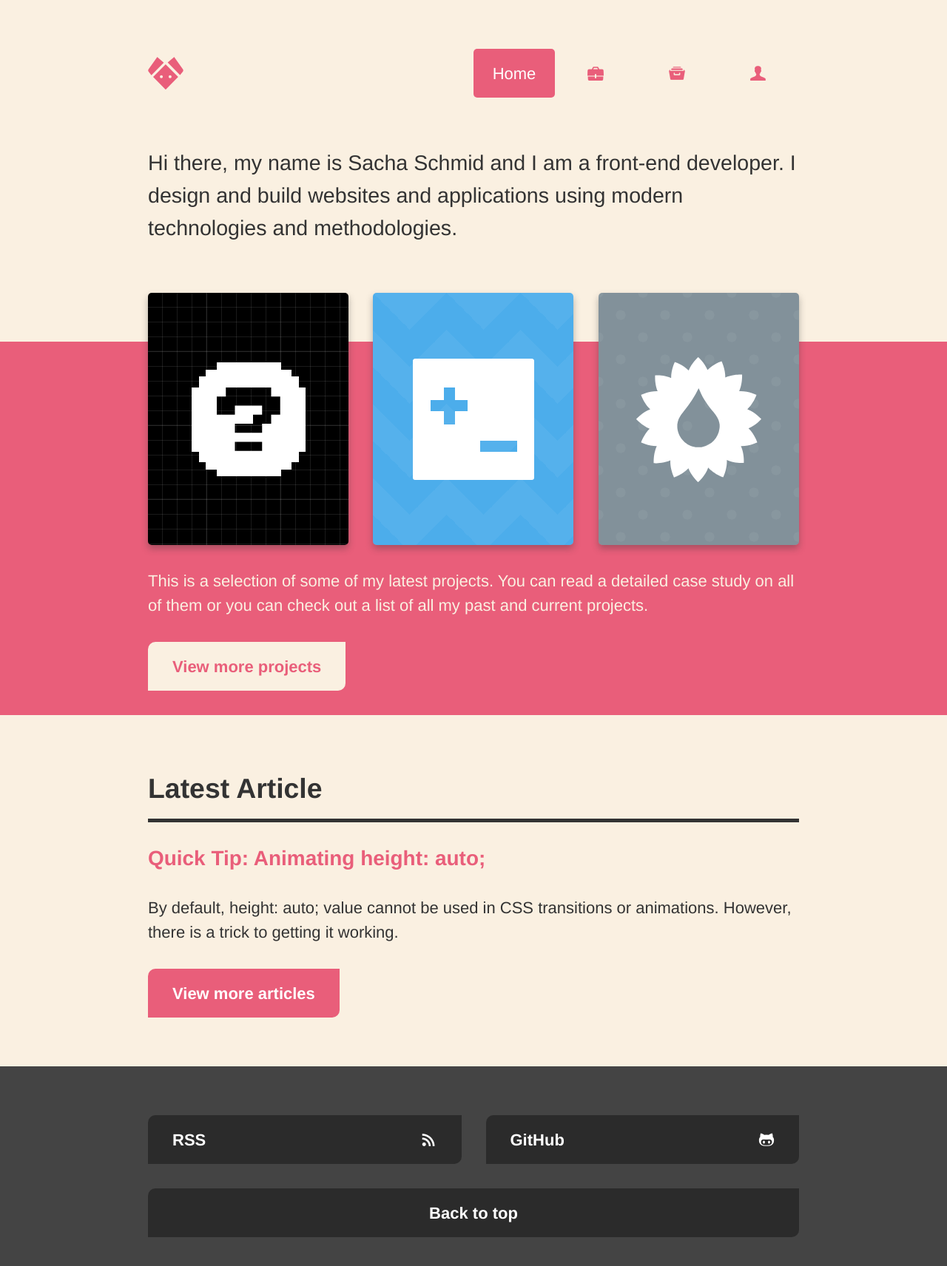
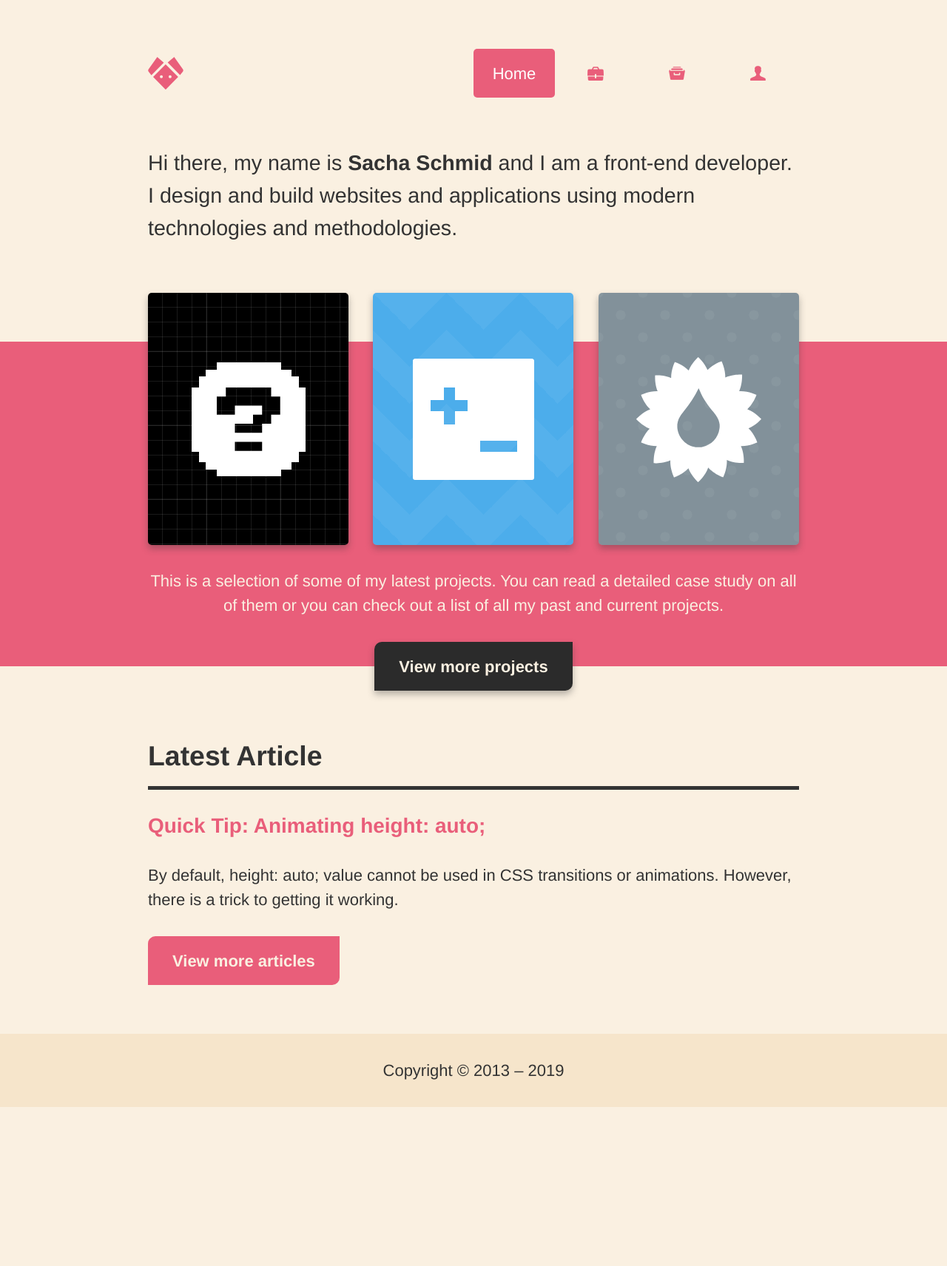
Before and after one commit to RadLikeWhoa/radlikewhoa.github.io, a Gatsby site: page / in a window 1280 px wide. Shown: the whole page at 74% size. After the commit the page ends 1497 px from the top, so only its background shows below. Built offline with nearby package versions, Linux system fonts and the light colour scheme; Gatsby itself is replaced by a stand-in of ours; some packages are replaced by stand-ins of ours.

Commit message:
Update site design

```diff
--- a/src/components/footer.js
+++ b/src/components/footer.js
@@ -37,23 +37,7 @@ const scrollToTop = e => {
 const Footer = () => (
   <footer className="site-footer">
     <div className="wrap">
-      <div data-grid>
-        <div data-col="1-2">
-          <a href="/feed.xml" data-button="block dark" title="RSS feed for all articles on this site">
-            <span data-icon="rss"></span><span className="label opt-label">RSS</span>
-          </a>
-        </div>
-        <div data-col="1-2">
-          <a href="https://github.com/RadLikeWhoa/radlikewhoa.github.io" data-button="block dark" title="GitHub repository for this site">
-            <span data-icon="github"></span><span className="label opt-label">GitHub</span>
-          </a>
-        </div>
-        <div data-col>
-          <a href="#top" id="topLink" data-button="center dark" onClick={scrollToTop}>
-            <span className="label">Back to top</span>
-          </a>
-        </div>
-      </div>
+      Copyright © 2013 – {new Date().getFullYear()}
     </div>
   </footer>
 )
--- a/src/pages/index.js
+++ b/src/pages/index.js
@@ -13,7 +13,7 @@ class Index extends React.Component {
       <Layout>
         <SEO title="Home" />
     		<section className="home-section wrap">
-    		  <p className="site-intro hero-text">Hi there, my name is Sacha Schmid and I am a front-end developer. I design and build websites and applications using modern technologies and methodologies.</p>
+    		  <p className="site-intro hero-text">Hi there, my name is <b>Sacha Schmid</b> and I am a front-end developer. I design and build websites and applications using modern technologies and methodologies.</p>
     		</section>
     		<section className="home-section alt-section">
     		  <div className="wrap">
@@ -29,8 +29,8 @@ class Index extends React.Component {
     					})}
             </div>
             <p>This is a selection of some of my latest projects. You can read a detailed case study on all of them or you can check out a list of all my past and current projects.</p>
-            <div className="">
-        			<Link to="/projects" data-button>
+            <div className="button-wrapper">
+        			<Link to="/projects" data-button="dark">
         				<span className="label">View more projects</span>
         			</Link>
             </div>
--- a/src/pages/projects/index.js
+++ b/src/pages/projects/index.js
@@ -39,7 +39,7 @@ class Projects extends React.Component {
 						const start = +node.frontmatter.date.split('.').splice(-1).pop()
 
 						return (
-							<article className="post-inline">
+							<article className="post-inline project-inline">
 							  <div data-grid>
 							    <div data-col="M1-3">
 							      <a href={node.frontmatter.path} className="project-link">
@@ -54,7 +54,6 @@ class Projects extends React.Component {
 										<ul data-tags>
 											{node.frontmatter.tags.map(tag => <li className="tag">{tag}</li>)}
 										</ul>
-							      <a href={node.frontmatter.path}>Read more &raquo;</a>
 							    </div>
 							  </div>
 							</article>
--- a/src/pages/projects/what-the-fuck-should-i-watch-tonight/index.md
+++ b/src/pages/projects/what-the-fuck-should-i-watch-tonight/index.md
@@ -44,7 +44,7 @@ We went on to collect a list of basic emotions that a movie might make you feel.
 
 <figure>
   <img src="search.png">
-  <figcaption data-marginalia="right">Search functionality is using <abbr title="The Movie Database">TMDB</abbr> data. Movies are only added to our own database if they are not already present.</figcaption>
+  <figcaption data-marginalia="right">Search functionality using <abbr title="The Movie Database">TMDB</abbr> data. Movies are only added to our own database if they are not already present.</figcaption>
 </figure>
 
 All movies are added by the users. They can search for a movie by its name and then save a rating for it. If the movie is already present in the database only the rating is saved, otherwise all the necessary details for the movie are saved as well. All data is pulled from The Movie Database.
--- a/src/styles/_buttons.scss
+++ b/src/styles/_buttons.scss
@@ -4,7 +4,7 @@
   padding: 0.75em 1.5em;
   margin-bottom: 0;
   font-weight: bold;
-  color: #fff;
+  color: $main;
   background-color: $highlight;
   border-radius: 10px 0;
   border-bottom: 0;
--- a/src/styles/_footer.scss
+++ b/src/styles/_footer.scss
@@ -1,8 +1,8 @@
 .site-footer {
-  padding: 3em 0 1.5em;
+  padding: 1.5em 0;
   margin-top: -1.5em;
-  color: $main;
-  background-color: $footer;
+  text-align: center;
+  background-color: darken($main, 5%);
 
   [data-grid] {
     flex-wrap: wrap;
--- a/src/styles/_general.scss
+++ b/src/styles/_general.scss
@@ -17,7 +17,7 @@ figure {
 body {
   margin: 0;
   color: $default;
-  background-color: #faf0e1;
+  background-color: $main;
 }
 
 .wrap {
@@ -43,9 +43,10 @@ body {
 }
 
 .alt-section {
-  padding: 0 1.5em 1.5em;
-  margin: 6em -3em 3em;
+  padding: 0 1.5em 2em;
+  margin: 6em -3em 4em;
   color: $main;
+  text-align: center;
   background-color: $highlight;
 
   [data-col] {
@@ -53,19 +54,13 @@ body {
   }
 
   [data-button] {
-    color: $highlight;
-    background-color: $main;
+    box-shadow: 0 5px 10px rgba($default, 0.35);
+  }
+}
 
-    &:hover,
-    &:focus {
-      background-color: darken($main, 5%);
-    }
-
-    &::after,
-    &::before {
-      border-color: $main;
-    }
-  }
+.button-wrapper {
+  margin-bottom: -3.5em;
+  text-align: center;
 }
 
 .section-heading {
--- a/src/styles/_header.scss
+++ b/src/styles/_header.scss
@@ -96,7 +96,7 @@
 .menu-toggle {
   @include up-to(m) {
     color: $highlight;
-    background-color: #fff;
+    background-color: $main;
     transition: background-color 0.25s ease-in-out;
     will-change: background-color;
 
@@ -114,7 +114,7 @@
 
     &:hover,
     &:focus {
-      background-color: darken(#fff, 3%);
+      background-color: darken($main, 3%);
     }
 
     [data-icon] {
@@ -195,7 +195,7 @@
 
       .label {
         transform: translateY(0);
-        color: #fff;
+        color: $main;
         opacity: 1;
 
         .is-alternate & {
--- a/src/styles/_images.scss
+++ b/src/styles/_images.scss
@@ -2,9 +2,8 @@ figure {
   position: relative;
   margin-left: -1.5em;
   margin-right: -1.5em;
-}
 
-figure img {
+  img {
     display: block;
     max-width: 100%;
     height: auto;
@@ -19,6 +18,11 @@ figure img {
     }
   }
 
+  .gatsby-resp-image-background-image {
+    border-radius: 3px;
+  }
+}
+
 figcaption {
   margin: 0 2em;
   text-align: center;
--- a/src/styles/_posts.scss
+++ b/src/styles/_posts.scss
@@ -1,5 +1,15 @@
 .post-full {
   margin-bottom: 1.5em;
+
+  figure {
+    counter-increment: figures;
+  }
+
+  figcaption::before {
+    content: "Fig. " counter(figures);
+    font-weight: bold;
+    margin-right: 0.25em;
+  }
 }
 
 .post-inline,
@@ -66,9 +76,6 @@
 
   position: relative;
   padding: 0.75em;
-  margin: -1.5em 1.75em -1em;
+  margin: 0.25em 1.25em -1em;
   font-size: 0.75em;
-  text-align: center;
-  background-color: $main;
-  border-radius: 5px 5px 0 0;
 }
--- a/src/styles/_projects.scss
+++ b/src/styles/_projects.scss
@@ -186,6 +186,20 @@
   }
 }
 
+.project-inline {
+  [data-grid] {
+    align-items: center;
+  }
+
+  [data-tags] {
+    margin-bottom: 0;
+
+    .tag {
+      margin-bottom: 0;
+    }
+  }
+}
+
 [data-tags] {
   @extend %unstyled-list;
 
```
Also changed, not shown: src/templates/project.js (+5 -3 lines). Lines whose indentation alone changed are shown as unchanged.
